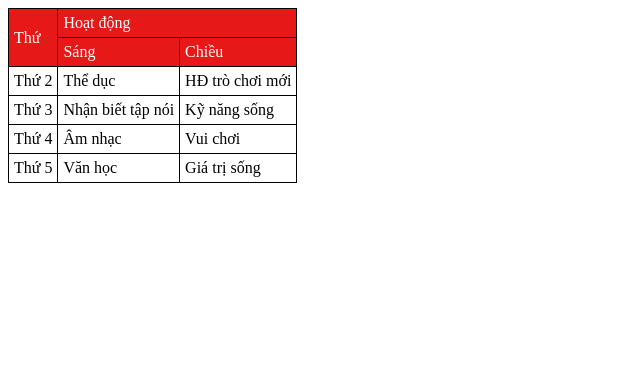
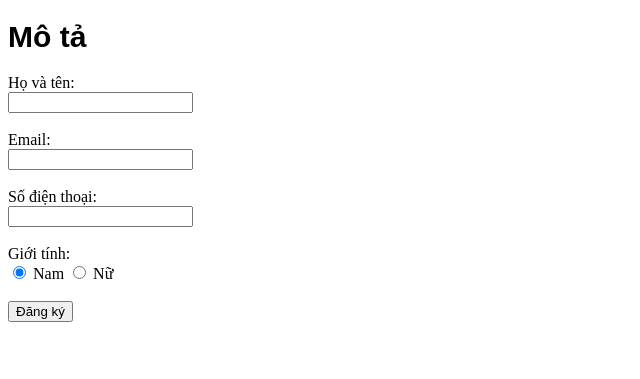
Before and after one commit to Ducthien190203/olulli, a plain HTML site: page formCoBan.html in a window 1280 px wide. Shown: the whole page, without its empty margins (0-640 px from the left). Drawn offline with Linux system fonts and the light colour scheme.

Commit message:
form đăng ký người dùng

```diff
--- a/formCoBan.html
+++ b/formCoBan.html
@@ -7,38 +7,25 @@
     <link rel="stylesheet" href="style.css">
 </head>
 <body>
-    <table>
-       <tr>
-        <td rowspan="2">Thứ</td>
-        <td colspan="2">Hoạt động</td>
-       </tr>
-        <tr>
-            <td>Sáng</td>
-            <td>Chiều</td>
-        </tr>
-        <tr>
-            <td>Thứ 2</td>
-            <td>Thể dục</td>
-            <td>HĐ trò chơi mới</td>
-        </tr>
-        <tr>
-            <td>Thứ 3</td>
-            <td>Nhận biết tập nói</td>
-            <td>Kỹ năng sống</td>
-        </tr>
-        <tr>
-            <td>Thứ 4</td>
-            <td>Âm nhạc</td>
-            <td>Vui chơi</td>
-        </tr>
-        <tr>
-            <td>Thứ 5</td>
-            <td>Văn học</td>
-            <td>Giá trị sống</td>
-        </tr>
+
+    <form action="http://demo.codegym.vn/6/registration_form/register.php" method="post">
+        <h1>Mô tả</h1>
+        <label for="name">Họ và tên:</label><br>
+        <input type="text" name="name" id="name" required><br><br>
+        <label for="email">Email:</label><br>
+        <input type="text" name="email" id="email" required><br><br>
+        <label for="phone">Số điện thoại:</label><br>
+        <input type="text" name="phone" id="phone" required><br><br>
+        <label for="male">Giới tính:</label><br>
+        <input type="radio" name="gender" id="male" checked required>
+        <label for="male">Nam</label>
+        <input type="radio" name="gender" id="female" required>
+        <label for="male">Nữ</label><br><br>
+        <input type="submit" value="Đăng ký"><br><br>
+
+        <br><br>
 
 
-
-    </table>
+    </form>
 </body>
 </html>
--- a/style.css
+++ b/style.css
@@ -1,15 +1,6 @@
-table{
-    border: 1px solid #000;
-    border-collapse: collapse;
+h1{
+    font-size: 30px;
+    font-weight: bolder;
+    font-family: Arial, sans-serif;
+
 }
-tr,td{
-    border: 1px solid #000;
-    padding: 5px;
-}
-tr:nth-child(1),tr:nth-child(2){
-    background-color: #e61818;
-    color: white;}
-
-    tr:nth-child(3) td, tr:nth-child(4) td, tr:nth-child(5) td, tr:nth-child(6) td {
-        border-bottom: 0px inset   ; /* Lighter border color */
-    }
```
